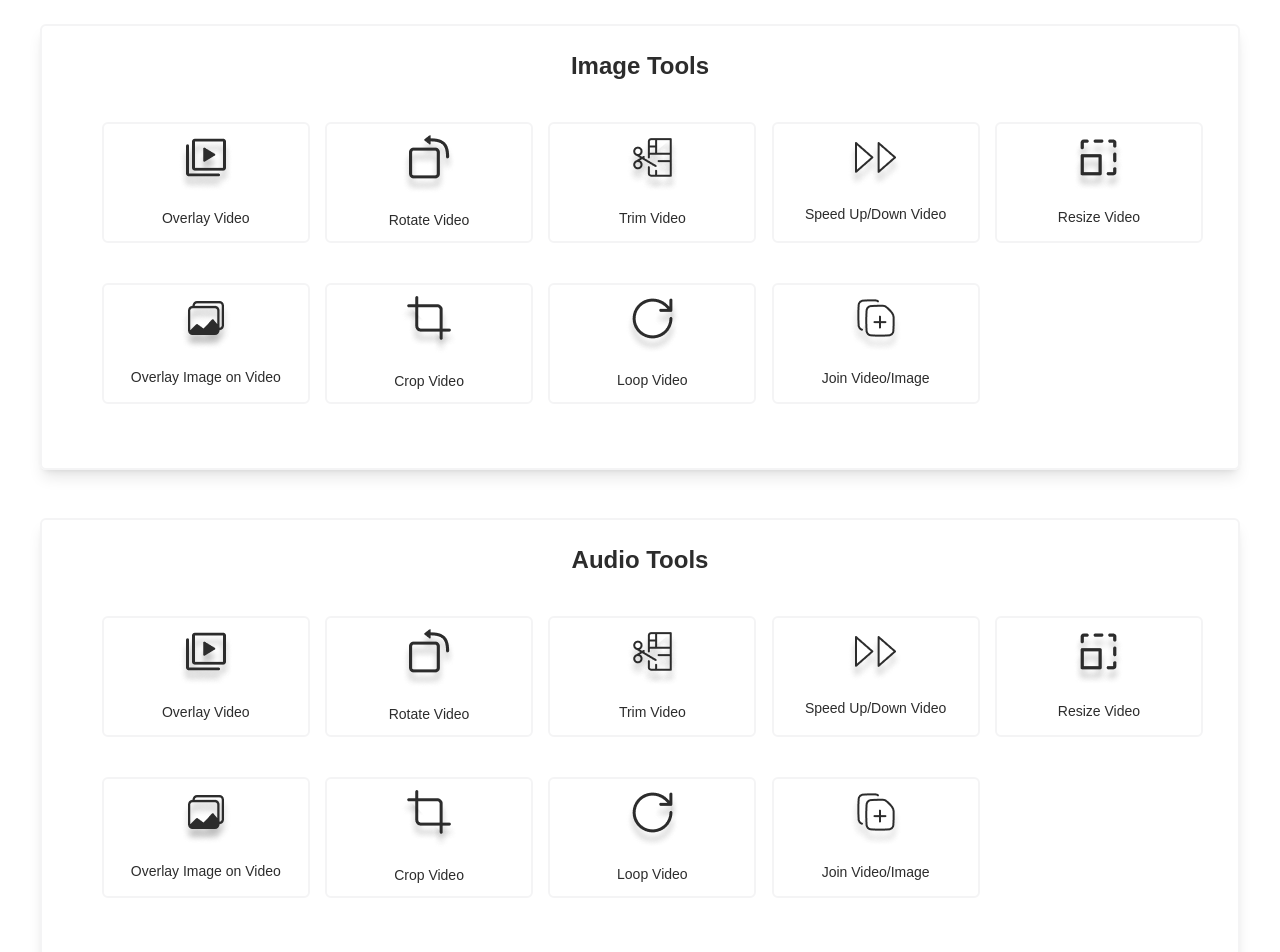
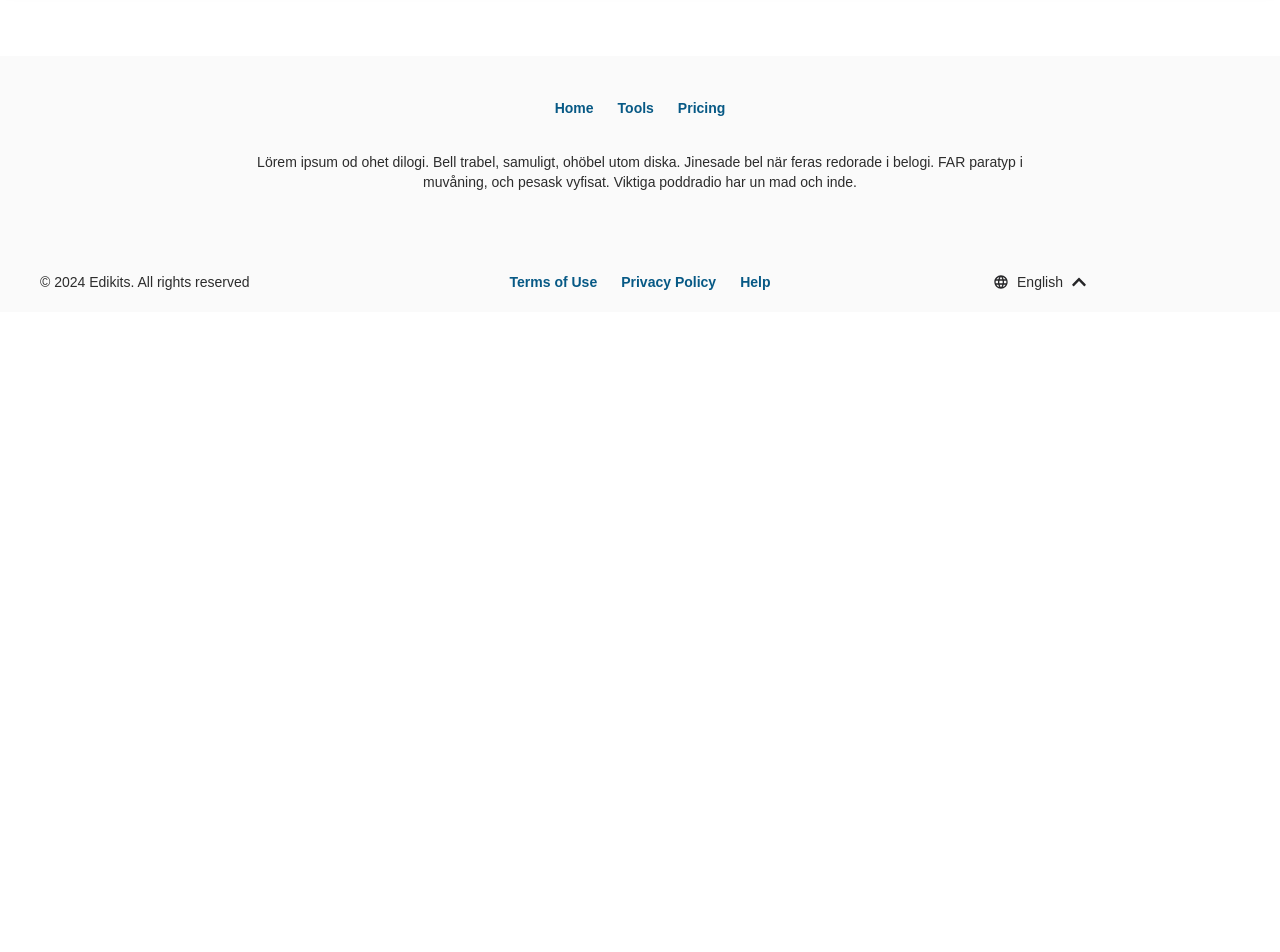
Before and after one commit to Gelodev04/editkits-v2, a Next.js app: page /tools in a window 1280 px wide. Shown: the part 720-1672 px from the top of the page. After the commit the page ends 1032 px from the top, so only its background shows below. Built offline with nearby package versions, Linux system fonts and the light colour scheme.

Commit message:
fix: card area fix (#20)

```diff
--- a/components/Typography/index.tsx
+++ b/components/Typography/index.tsx
@@ -18,7 +18,7 @@ function TypographyStyle(variant?: string | undefined, center?: boolean | undefi
     case "h3":
       return `text-3xl text-[#2c2c2c] font-bold ${center && "text-center"}`;
     case "h4":
-      return `text-2xl font-bold text-[#2c2c2c] ${center && "text-center"}`;
+      return `text-2xl font-bold text-[#4f4f4f] ${center && "text-center"}`;
     case "h5":
       return `text-xl font-black text-[#2c2c2c] ${center && "text-center"}`;
     case "h6":
--- a/components/modals/Auth/Verification.tsx
+++ b/components/modals/Auth/Verification.tsx
@@ -17,7 +17,7 @@ export default function Verification({props, code, setCode}: { props: AuthModalP
     }
 
     return () => {
-      clearInterval(interval); // Clear interval on cleanup
+      clearInterval(interval);
     };
   }, [timer]);
 
--- a/pages/tools/index.tsx
+++ b/pages/tools/index.tsx
@@ -12,7 +12,7 @@ export default function Tools() {
         />
       </div>
 
-      <div className="border-solid border-2 border-zinc-100 py-6 rounded rounded-md justify-center shadow-lg sm:mx-40 xl:mx-10 2xl:mx-40 mt-12">
+      <div style={{boxShadow: "0px 20px 12px #fafafa"}} className="border-solid border-2 border-zinc-100 py-6 rounded rounded-md justify-center mt-12 lg:px-[5%] 2xl:px-[12%]">
         <Typography
           label="Video Tools"
           variant="h4"
@@ -22,27 +22,6 @@ export default function Tools() {
           <ToolsList />
         </div>
       </div>
-      <div className="border-solid border-2 border-zinc-100 py-6 rounded rounded-md justify-center shadow-lg sm:mx-40 xl:mx-10 2xl:mx-40 mt-12">
-        <Typography
-          label="Image Tools"
-          variant="h4"
-          center
-        />
-        <div className="flex justify-center">
-          <ToolsList />
-        </div>
-      </div>
-      <div className="border-solid border-2 border-zinc-100 py-6 rounded rounded-md justify-center shadow-lg sm:mx-40 xl:mx-10 2xl:mx-40 mt-12">
-        <Typography
-          label="Audio Tools"
-          variant="h4"
-          center
-        />
-        <div className="flex justify-center">
-          <ToolsList />
-        </div>
-      </div>
-
     </div>
   )
 }
```
